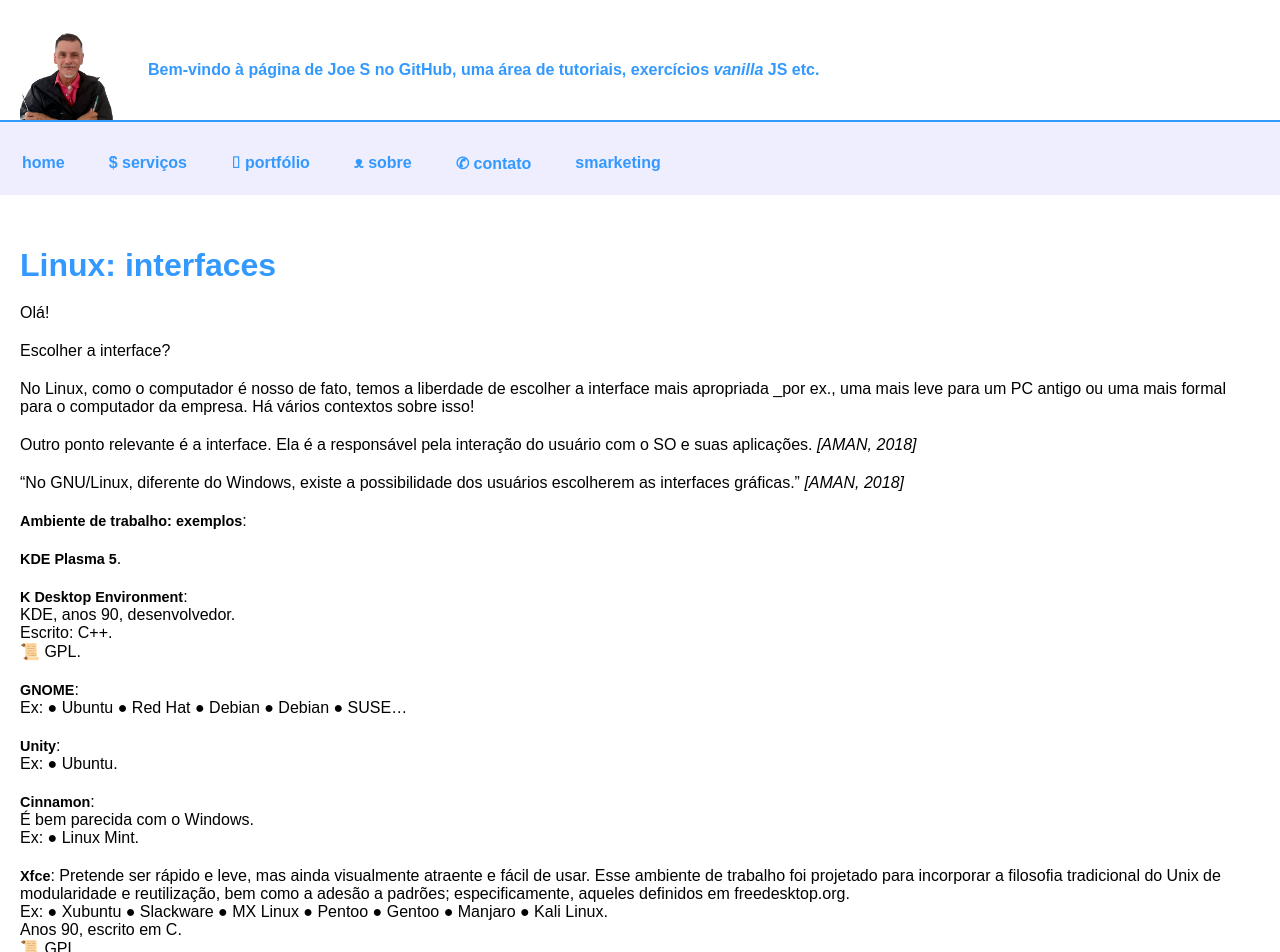
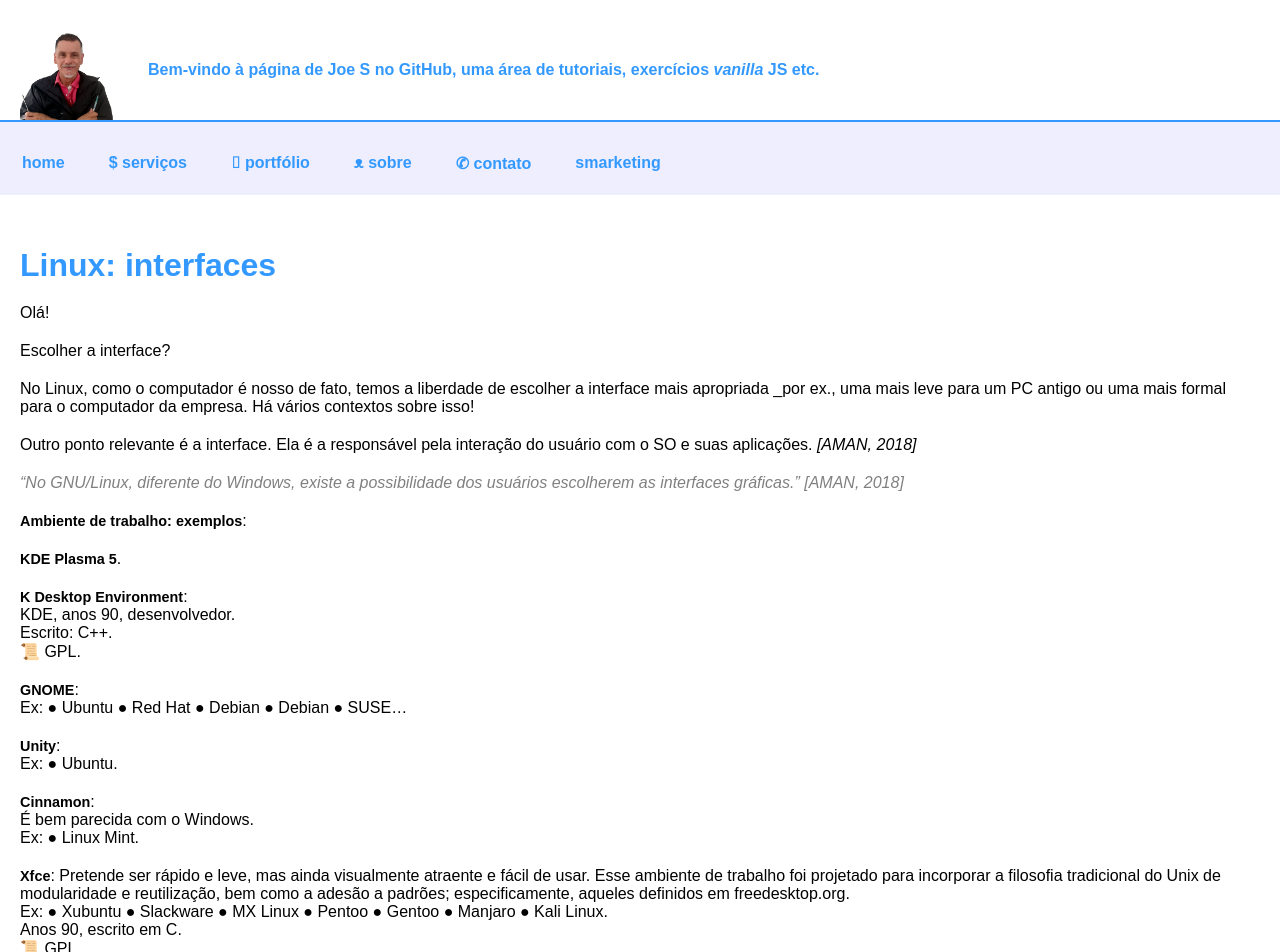
Before and after one commit to Joesynth/joesynth.github.io, a Jekyll site: the page built from _posts/2021-07-07-linux-interfaces.md, in a window 1280 px wide. Shown: the top 952 px of the page. Built offline with Jekyll 4.4.1, drawn with Linux system fonts in a browser that asks for light colours.

Commit message:
Update style.css

```diff
--- a/css/style.css
+++ b/css/style.css
@@ -80,6 +80,8 @@
 
 strong { font-size: 0.9em;}
 
+blockquote { order-left: 2px solid gray; color: gray; font-style: italic; }
+
 footer { text-align: center; height: 2em; padding-top: 0.5em; color: var(--cor-clara); background-color: var(--cor-escura); }
 
 /* Media Queries para Tablet e Notebook */
```
